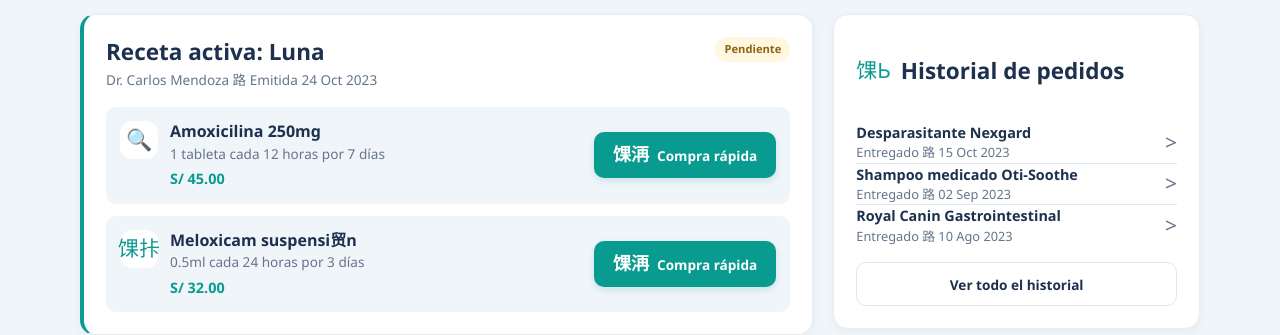
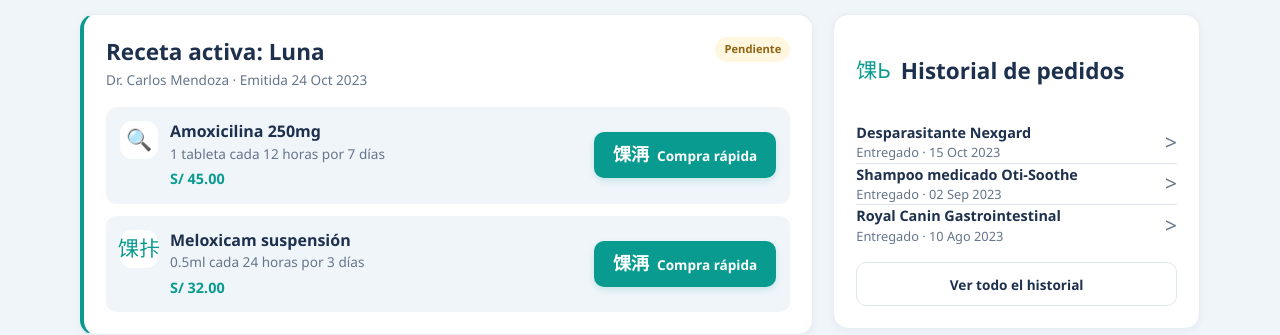
Before and after one commit to manriquelma1/vetconecta_san_isidro, an Angular app: page /recetas in a window 1280 px wide. Shown: the part 166-501 px from the top of the page. Built offline with nearby package versions, Linux system fonts and the light colour scheme.

Commit message:
fix: corregir textos de la pagina de recetas

```diff
--- a/src/app/pages/recetas/recetas.html
+++ b/src/app/pages/recetas/recetas.html
@@ -9,7 +9,7 @@
 <div style="display:flex; justify-content:space-between; align-items:flex-start; margin-bottom:16px; flex-wrap:wrap; gap:8px;">
 <div>
 <h2 style="margin:0 0 4px;">Receta activa: Luna</h2>
-<p class="texto-secundario" style="margin:0; font-size:0.85rem;">Dr. Carlos Mendoza 路 Emitida 24 Oct 2023</p>
+<p class="texto-secundario" style="margin:0; font-size:0.85rem;">Dr. Carlos Mendoza · Emitida 24 Oct 2023</p>
 </div>
 <span class="badge badge-pendiente">Pendiente</span>
 </div>
@@ -20,12 +20,12 @@
 </div>
 <div>
 <h3 style="margin:0 0 2px; font-size:1rem;">Amoxicilina 250mg</h3>
-<p class="texto-secundario" style="margin:0; font-size:0.85rem;">1 tableta cada 12 horas por 7 d&iacute;as</p>
+<p class="texto-secundario" style="margin:0; font-size:0.85rem;">1 tableta cada 12 horas por 7 días</p>
 <p style="margin:4px 0 0; color:var(--color-primary); font-weight:700; font-size:0.9rem;">S/ 45.00</p>
 </div>
 </div>
 <button class="btn btn-primary">
-<span class="icono" style="font-size:18px;"> 馃洅 </span>Compra r&aacute;pida</button>
+<span class="icono" style="font-size:18px;"> 馃洅 </span>Compra rápida</button>
 </div>
 <div class="item-receta">
 <div style="display:flex; gap:12px; align-items:flex-start;">
@@ -33,13 +33,13 @@
 <span class="icono"> 馃拤 </span>
 </div>
 <div>
-<h3 style="margin:0 0 2px; font-size:1rem;">Meloxicam suspensi贸n</h3>
-<p class="texto-secundario" style="margin:0; font-size:0.85rem;">0.5ml cada 24 horas por 3 d&iacute;as</p>
+<h3 style="margin:0 0 2px; font-size:1rem;">Meloxicam suspensión</h3>
+<p class="texto-secundario" style="margin:0; font-size:0.85rem;">0.5ml cada 24 horas por 3 días</p>
 <p style="margin:4px 0 0; color:var(--color-primary); font-weight:700; font-size:0.9rem;">S/ 32.00</p>
 </div>
 </div>
 <button class="btn btn-primary">
-<span class="icono" style="font-size:18px;"> 馃洅 </span>Compra r&aacute;pida</button>
+<span class="icono" style="font-size:18px;"> 馃洅 </span>Compra rápida</button>
 </div>
 </div>
 <!-- Columna lateral: historial de pedidos -->
@@ -52,7 +52,7 @@
 <div>
 <div style="flex:1;">
 <p style="margin:0; font-weight:600; font-size:0.9rem;">Desparasitante Nexgard</p>
-<p class="texto-secundario" style="margin:0; font-size:0.8rem;">Entregado 路 15 Oct 2023</p>
+<p class="texto-secundario" style="margin:0; font-size:0.8rem;">Entregado · 15 Oct 2023</p>
 </div>
 <span class="icono texto-secundario">>
 </span>
@@ -60,7 +60,7 @@
 <div>
 <div style="flex:1;">
 <p style="margin:0; font-weight:600; font-size:0.9rem;">Shampoo medicado Oti-Soothe</p>
-<p class="texto-secundario" style="margin:0; font-size:0.8rem;">Entregado 路 02 Sep 2023</p>
+<p class="texto-secundario" style="margin:0; font-size:0.8rem;">Entregado · 02 Sep 2023</p>
 </div>
 <span class="icono texto-secundario">>
 </span>
@@ -68,7 +68,7 @@
 <div>
 <div style="flex:1;">
 <p style="margin:0; font-weight:600; font-size:0.9rem;">Royal Canin Gastrointestinal</p>
-<p class="texto-secundario" style="margin:0; font-size:0.8rem;">Entregado 路 10 Ago 2023</p>
+<p class="texto-secundario" style="margin:0; font-size:0.8rem;">Entregado · 10 Ago 2023</p>
 </div>
 <span class="icono texto-secundario">>
 </span>
```
